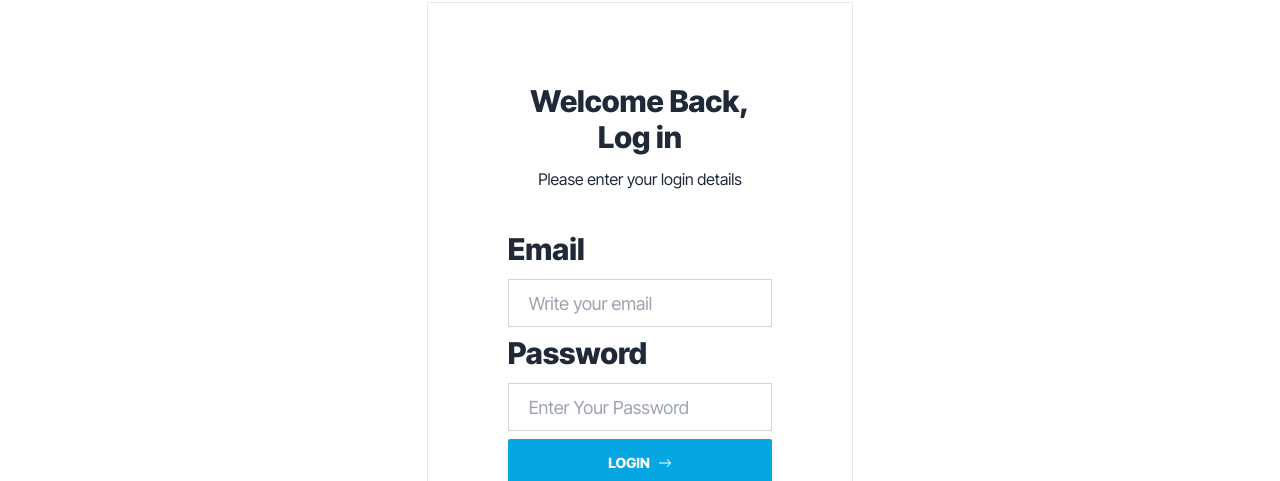
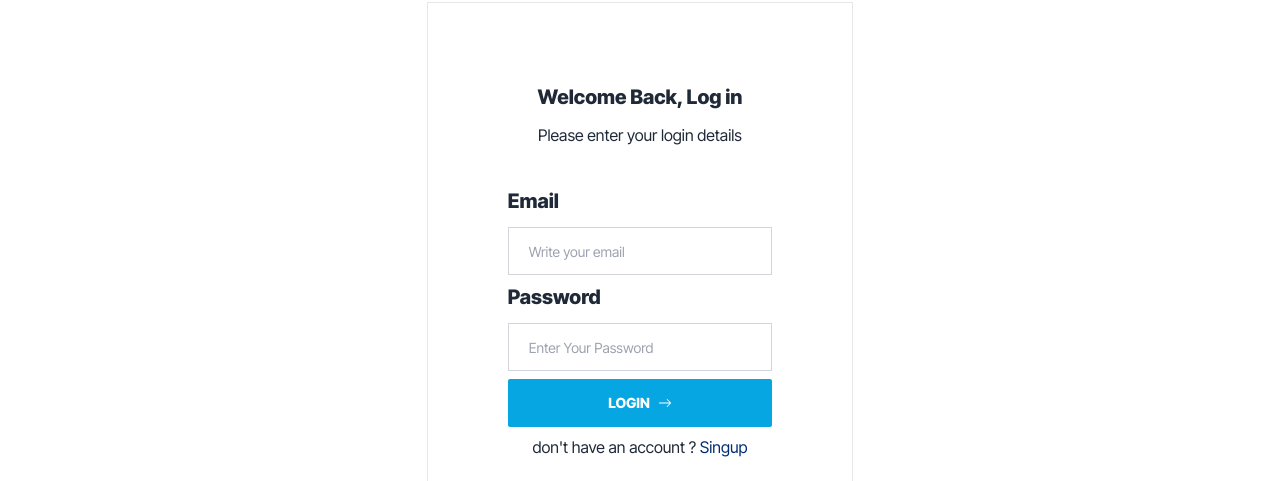
Before and after one commit to imran0dot/Easy-Travel-Client, a React (Vite) app: page /login in a window 1280 px wide. Shown: the part 274-755 px from the top of the page. Built offline with nearby package versions, Linux system fonts and the light colour scheme; no server answers.

Commit message:
student abroad country feature added

```diff
--- a/src/Dashboard/Components/DashboardSidebar/index.jsx
+++ b/src/Dashboard/Components/DashboardSidebar/index.jsx
@@ -16,7 +16,7 @@ const DashboardSidebar = () => {
 
 
     return (
-        <div className="absolute top-0 w-full h-full pt-24 flex flex-col justify-between text-white font-bold text-2xl list-none " >
+        <div className="absolute top-0 w-full h-full pt-24 flex flex-col justify-between text-white font-bold text-xl list-none " >
 
             <div>
                 {
--- a/src/Dashboard/Components/Form/index.jsx
+++ b/src/Dashboard/Components/Form/index.jsx
@@ -4,9 +4,10 @@ import InputFiled from "../../../components/base/InputFiled";
 import SimpleBoxContainer from "../../../components/base/SimpleBoxContainer";
 import FileUploadInput from "../../../components/base/FileUploadInput";
 import TextEditor from "../../../components/base/TextEditor";
+import SimpleHeading from "../../../components/base/SimpleHeading";
 // import ImagePopUp from "../../../components/base/ImagesPopup";
 
-const Form = ({ handleSubmit, categorys, placeHolder }) => {
+const Form = ({ handleSubmit, countrys, placeHolder, priceElement }) => {
     const {
         title,
         handleTitleChange,
@@ -46,12 +47,13 @@ const Form = ({ handleSubmit, categorys, placeHolder }) => {
                         <TextEditor handleChange={handleContentChange} content={placeHolder ? placeHolder?.content : content} />
 
                         {/* CATEGORY SECTION  */}
-                        {categorys &&
+                        {countrys &&
                             <SimpleBoxContainer>
-                                <p className="text-2xl font-bold mb-2">Select {categorys?.name}</p>
+                                <SimpleHeading heading={`Select ${countrys?.name}`} />
+                                {/* <p className="text-xl font-bold mb-2"></p> */}
                                 <select onClick={(e) => handleSelectItemChange(e.target.value)} className="select select-bordered w-full rounded-none">
                                     <option disabled selected value={null}>Please Select A Option</option>
-                                    {categorys?.items.map((item, index) => {
+                                    {countrys?.items.map((item, index) => {
                                         // TODO
                                         // if (placeHolder?.categoryItem === item.name) {
                                         //     return <option selected key={index}>{item.name}</option>
@@ -68,9 +70,10 @@ const Form = ({ handleSubmit, categorys, placeHolder }) => {
                     <div className="flex flex-col gap-10 w-4/12">
 
                         {/* PRICE INPUT  */}
-                        <SimpleBoxContainer>
-                            <InputFiled type="number" input={placeHolder ? placeHolder?.price : price} onChange={handlePriceChange} label="Price" />
-                        </SimpleBoxContainer>
+                        {priceElement &&
+                            <SimpleBoxContainer>
+                                <InputFiled type="number" input={placeHolder ? placeHolder?.price : price} onChange={handlePriceChange} label="Price" />
+                            </SimpleBoxContainer>}
 
 
                         {/* IMAGE INPUT  */}
--- a/src/Dashboard/Pages/StudentVisa/index.jsx
+++ b/src/Dashboard/Pages/StudentAbroad/index.jsx
@@ -9,8 +9,9 @@ import Form from "../../Components/Form";
 import UpdatePost from "../updatePost";
 import getParams from "../../../utils/getParams";
 import urlCreate from "../../../utils/getUrlForSubmit";
+import { countrys } from "../TourPackage";
 
-const StudentVisaList = () => {
+const StudentAbroad = () => {
     const { data, refetch, isPending, isLoading } = useData('student-visa');
     const { handleDeleteSinglePost, handleSubmit, title, featureImage, price, content } = useContext(FromStates);
     const [addForm, setAddForm] = useState(false);
@@ -56,6 +57,7 @@ const StudentVisaList = () => {
                 <Button onClick={() => { setAddForm(false); refetch() }}>Back</Button>
                 <Form
                     handleSubmit={() => handleSubmit(api, postData)}
+                    countrys={countrys}
                 />
             </div>
 
@@ -74,4 +76,4 @@ const StudentVisaList = () => {
     );
 };
 
-export default StudentVisaList;
+export default StudentAbroad;
--- a/src/Dashboard/Pages/TourPackage/index.jsx
+++ b/src/Dashboard/Pages/TourPackage/index.jsx
@@ -6,7 +6,6 @@ import { useContext, useState } from "react";
 import Button from "@components/base/Button";
 import { FromStates } from "../../Layout/Provider/formStateHandler";
 import Form from "../../Components/Form";
-import { useLocation } from "react-router-dom";
 import UpdatePost from "../updatePost";
 import getParams from "../../../utils/getParams";
 import urlCreate from "../../../utils/getUrlForSubmit";
@@ -93,7 +92,7 @@ const TourPackage = () => {
                     refetch();
             }}
             api={`tour-package/${getIdFromParams}`}
-            categorys={countrys} />
+            countrys={countrys} />
     }
 
 
@@ -104,8 +103,9 @@ const TourPackage = () => {
             <div className="flex flex-col gap-10">
                 <Button onClick={() => { setAddForm(false); refetch() }}>Back</Button>
                 <Form
-                    categorys={countrys}
+                    countrys={countrys}
                     handleSubmit={() => handleSubmit(urlCreate('post', 'tour-package'), itemData)}
+                    priceElement={true}
                 />
             </div>
 
--- a/src/Dashboard/Pages/TouristVisa/index.jsx
+++ b/src/Dashboard/Pages/TouristVisa/index.jsx
@@ -59,6 +59,7 @@ const TouristVisaList = () => {
                 <Button onClick={() => { setAddForm(false); refetch() }}>Back</Button>
                 <Form
                     handleSubmit={() => handleSubmit(api, postData)}
+                    priceElement={true}
                 />
             </div>
 
--- a/src/assets/data/dashboardData/navMenu.json
+++ b/src/assets/data/dashboardData/navMenu.json
@@ -16,8 +16,8 @@
             "icon": "MdOutlineDownhillSkiing"
         },
         {
-            "label": "Student Visa",
-            "link": "/dashboard/student-visa",
+            "label": "Study Abroad",
+            "link": "/dashboard/study-abroad",
             "icon": "FaUserGraduate"
         }
     ],
--- a/src/components/base/InputFiled/index.jsx
+++ b/src/components/base/InputFiled/index.jsx
@@ -24,7 +24,7 @@ const InputFiled = ({ index, input, onChange, label, placeholder, type, name })
                 <SimpleHeading heading={label} />
                 <input
                     name={name}
-                    className="w-full border p-5 text-lg input border-gray-300 rounded-none focus:outline-none"
+                    className="w-full border p-5 text-sm input border-gray-300 rounded-none focus:outline-none"
                     type={type ? type : "text"}
                     placeholder={placeholder ? placeholder : "Write Here..."}
                     value={handleInput ? handleInput : ""}
--- a/src/components/base/SimpleHeading/index.jsx
+++ b/src/components/base/SimpleHeading/index.jsx
@@ -1,7 +1,7 @@
 const SimpleHeading = ({ heading, subTitle, className }) => {
     return (
         <div className={className}>
-            <h3 className="font-bold text-3xl mb-3">{heading ? heading : ""}</h3>
+            <h3 className="font-bold text-xl mb-3">{heading ? heading : ""}</h3>
             <p>{subTitle ? subTitle : ""}</p>
         </div>
 
--- a/src/routes/index.jsx
+++ b/src/routes/index.jsx
@@ -15,7 +15,7 @@ import PrivateRoute from '../Providers/PrivateRoute';
 import Login from '../pages/Login';
 import PrivacyPolicy from '../pages/PrivacyPolicy';
 import TermsAndCondition from '../pages/TermsAndCondition';
-import StudentVisaList from '../Dashboard/Pages/StudentVisa';
+import StudentAbroad from '../Dashboard/Pages/StudentAbroad';
 import TouristVisaList from '../Dashboard/Pages/TouristVisa';
 import DashboardMain from '../Dashboard/Pages/main';
 
@@ -94,8 +94,8 @@ const router = createBrowserRouter([
             },
             // Student Visa routes
             {
-                path: "/dashboard/student-visa",
-                element: <StudentVisaList />,
+                path: "/dashboard/study-abroad",
+                element: <StudentAbroad />,
             }
         ]
     },
```
